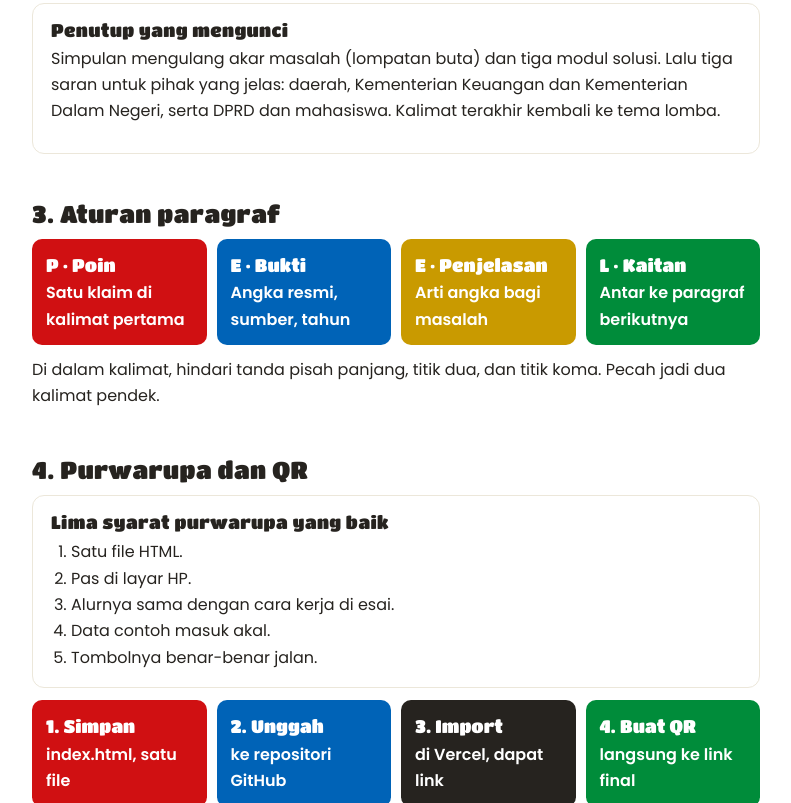
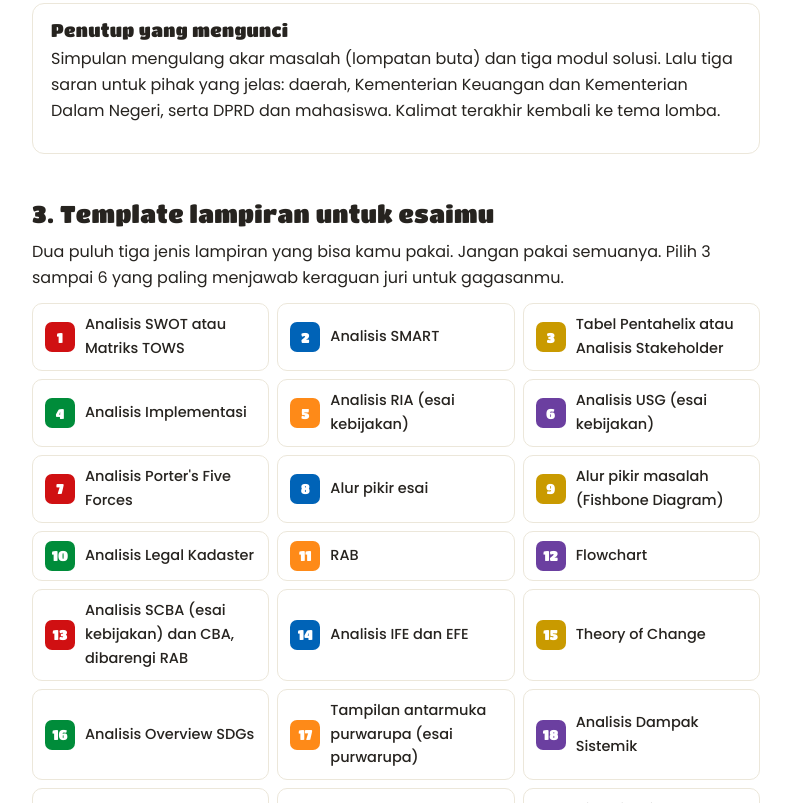
Before and after one commit to losthevy/ptv3-brick-quest, a plain HTML site: page materi.html in a window 1280 px wide. Shown: the part 1997-2800 px from the top of the page, without its empty margins (244-1035 px from the left). Drawn offline with Linux system fonts and the light colour scheme.

Commit message:
Tambah daftar template lampiran di rangkuman materi

```diff
--- a/materi.html
+++ b/materi.html
@@ -39,6 +39,9 @@
   .warn b{color:#b3261e}
   table{border-collapse:collapse;width:100%;font-size:15px}td,th{border:1px solid var(--line);padding:8px 10px;text-align:left;vertical-align:top}th{background:var(--soft)}
   .toast{position:fixed;left:50%;bottom:24px;transform:translateX(-50%);background:var(--ink);color:#fff;padding:10px 16px;border-radius:8px;font-size:14px;opacity:0;transition:opacity .2s;pointer-events:none}.toast.on{opacity:1}
+  .tpl{list-style:none;padding:0;margin:12px 0 0;display:grid;grid-template-columns:repeat(auto-fit,minmax(220px,1fr));gap:8px}
+  .tpl li{display:flex;align-items:center;gap:10px;border:1px solid var(--line);border-radius:10px;padding:9px 12px;background:#fff;font-size:14.5px;font-weight:500}
+  .tpl .num{flex:none;width:30px;height:30px;border-radius:7px;color:#fff;display:grid;place-items:center;font-family:"Titan One",Poppins;font-size:14px}
 </style>
 </head>
 <body>
@@ -47,7 +50,7 @@
   <h1>Membangun Tower Esai Juara</h1>
   <p class="mute">Rangkuman materi PTV #3 oleh I Dewa Putu Sanjaya Ditha. Simpan halaman ini, lalu rakit brick yang hilang di kartu Brick Quest-mu.</p>
   <nav>
-    <a href="#tower">Tower esai</a><a href="#bedah">Bedah DACIN</a><a href="#aturan">Aturan paragraf</a><a href="#purwarupa">Purwarupa</a><a href="#prompt">Prompt</a><a href="#sistem">Sistem lomba</a>
+    <a href="#tower">Tower esai</a><a href="#bedah">Bedah DACIN</a><a href="#template">Template lampiran</a><a href="#aturan">Aturan paragraf</a><a href="#purwarupa">Purwarupa</a><a href="#prompt">Prompt</a><a href="#sistem">Sistem lomba</a>
   </nav>
 
   <h2 id="tower">1. Esai itu tower Lego</h2>
@@ -75,7 +78,36 @@
   <div class="card"><h3>Penutup yang mengunci</h3>
     <p>Simpulan mengulang akar masalah (lompatan buta) dan tiga modul solusi. Lalu tiga saran untuk pihak yang jelas: daerah, Kementerian Keuangan dan Kementerian Dalam Negeri, serta DPRD dan mahasiswa. Kalimat terakhir kembali ke tema lomba.</p></div>
 
-  <h2 id="aturan">3. Aturan paragraf</h2>
+  <h2 id="template">3. Template lampiran untuk esaimu</h2>
+  <p>Dua puluh tiga jenis lampiran yang bisa kamu pakai. Jangan pakai semuanya. Pilih 3 sampai 6 yang paling menjawab keraguan juri untuk gagasanmu.</p>
+  <ol class="tpl">
+    <li><span class="num" style="background:var(--red)">1</span>Analisis SWOT atau Matriks TOWS</li>
+    <li><span class="num" style="background:var(--blue)">2</span>Analisis SMART</li>
+    <li><span class="num" style="background:#C99A00">3</span>Tabel Pentahelix atau Analisis Stakeholder</li>
+    <li><span class="num" style="background:var(--green)">4</span>Analisis Implementasi</li>
+    <li><span class="num" style="background:var(--orange)">5</span>Analisis RIA (esai kebijakan)</li>
+    <li><span class="num" style="background:var(--purple)">6</span>Analisis USG (esai kebijakan)</li>
+    <li><span class="num" style="background:var(--red)">7</span>Analisis Porter's Five Forces</li>
+    <li><span class="num" style="background:var(--blue)">8</span>Alur pikir esai</li>
+    <li><span class="num" style="background:#C99A00">9</span>Alur pikir masalah (Fishbone Diagram)</li>
+    <li><span class="num" style="background:var(--green)">10</span>Analisis Legal Kadaster</li>
+    <li><span class="num" style="background:var(--orange)">11</span>RAB</li>
+    <li><span class="num" style="background:var(--purple)">12</span>Flowchart</li>
+    <li><span class="num" style="background:var(--red)">13</span>Analisis SCBA (esai kebijakan) dan CBA, dibarengi RAB</li>
+    <li><span class="num" style="background:var(--blue)">14</span>Analisis IFE dan EFE</li>
+    <li><span class="num" style="background:#C99A00">15</span>Theory of Change</li>
+    <li><span class="num" style="background:var(--green)">16</span>Analisis Overview SDGs</li>
+    <li><span class="num" style="background:var(--orange)">17</span>Tampilan antarmuka purwarupa (esai purwarupa)</li>
+    <li><span class="num" style="background:var(--purple)">18</span>Analisis Dampak Sistemik</li>
+    <li><span class="num" style="background:var(--red)">19</span>Analisis Mitigasi Risiko (gambar)</li>
+    <li><span class="num" style="background:var(--blue)">20</span>Analisis PESTEL</li>
+    <li><span class="num" style="background:#C99A00">21</span>Visualisasi data urgensi masalah (gambar + QR Excel)</li>
+    <li><span class="num" style="background:var(--green)">22</span>Analisis Kelayakan Implementasi</li>
+    <li><span class="num" style="background:var(--orange)">23</span>Tabel Perbandingan atau Tabel Benchmark</li>
+  </ol>
+  <div class="card" style="margin-top:12px"><b>Tips memilih:</b> esai kebijakan cocok dengan RIA, USG, SCBA, dampak sistemik, dan kelayakan implementasi. Esai purwarupa cocok dengan tampilan antarmuka, flowchart, dan alur pikir. Semua esai terbantu oleh visualisasi data urgensi dan tabel benchmark.</div>
+
+  <h2 id="aturan">4. Aturan paragraf</h2>
   <div class="grid">
     <div class="step" style="--c:var(--red)"><b>P · Poin</b>Satu klaim di kalimat pertama</div>
     <div class="step" style="--c:var(--blue)"><b>E · Bukti</b>Angka resmi, sumber, tahun</div>
@@ -84,7 +116,7 @@
   </div>
   <p style="margin-top:12px">Di dalam kalimat, hindari tanda pisah panjang, titik dua, dan titik koma. Pecah jadi dua kalimat pendek.</p>
 
-  <h2 id="purwarupa">4. Purwarupa dan QR</h2>
+  <h2 id="purwarupa">5. Purwarupa dan QR</h2>
   <div class="card"><h3>Lima syarat purwarupa yang baik</h3>
     <ol style="margin:6px 0 0;padding-left:20px"><li>Satu file HTML.</li><li>Pas di layar HP.</li><li>Alurnya sama dengan cara kerja di esai.</li><li>Data contoh masuk akal.</li><li>Tombolnya benar-benar jalan.</li></ol></div>
   <div class="grid">
@@ -102,7 +134,7 @@ qrcode.make(url).save("qr.png")</pre>
   <p>Contoh purwarupa yang bisa dicoba:</p>
   <div class="row"><a class="btn main" href="https://dacin-indonesia.vercel.app" target="_blank" rel="noopener">DACIN</a><a class="btn main" href="https://profilkemala2.vercel.app/" target="_blank" rel="noopener">Profil Kemala (contoh deploy)</a></div>
 
-  <h2 id="prompt">5. Prompt juga Lego</h2>
+  <h2 id="prompt">6. Prompt juga Lego</h2>
   <p>Enam brick: <b>Peran</b>, <b>Konteks</b> (isi buku panduan), <b>Tugas</b>, <b>Aturan</b>, <b>Format</b>, dan <b>Contoh</b>. Template lengkap yang bisa diedit dan disalin ada di halaman berikut.</p>
   <div class="row"><a class="btn main" href="prompt.html">Buka template prompt 6 brick</a></div>
   <table><tr><th>Belum juara</th><th>Juara</th></tr>
@@ -110,7 +142,7 @@ qrcode.make(url).save("qr.png")</pre>
     <tr><td>Langsung mengirim hasil AI</td><td>Memakai AI untuk riset, kritik, dan simulasi juri, lalu memeriksa semuanya sendiri</td></tr></table>
   <div class="warn" style="margin-top:14px"><b>Wajib:</b> buka sendiri setiap sumber. Tautan harus hidup dan isinya sama dengan yang dikutip. Jurnal yang tidak bisa ditemukan, hapus.</div>
 
-  <h2 id="sistem">6. Sistem, bukan begadang</h2>
+  <h2 id="sistem">7. Sistem, bukan begadang</h2>
   <div class="card"><ul style="margin:0;padding-left:20px">
     <li>Satu ide bisa dipakai di beberapa lomba dengan menyesuaikan tema.</li>
     <li>Kerjakan beberapa lomba bersamaan di tahap berbeda: riset, tulis, revisi.</li>
```
